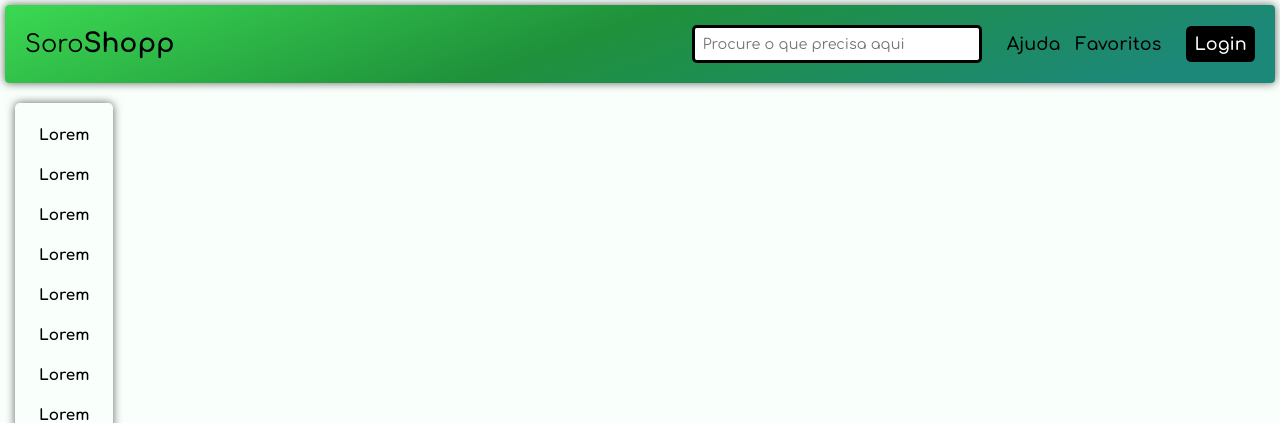
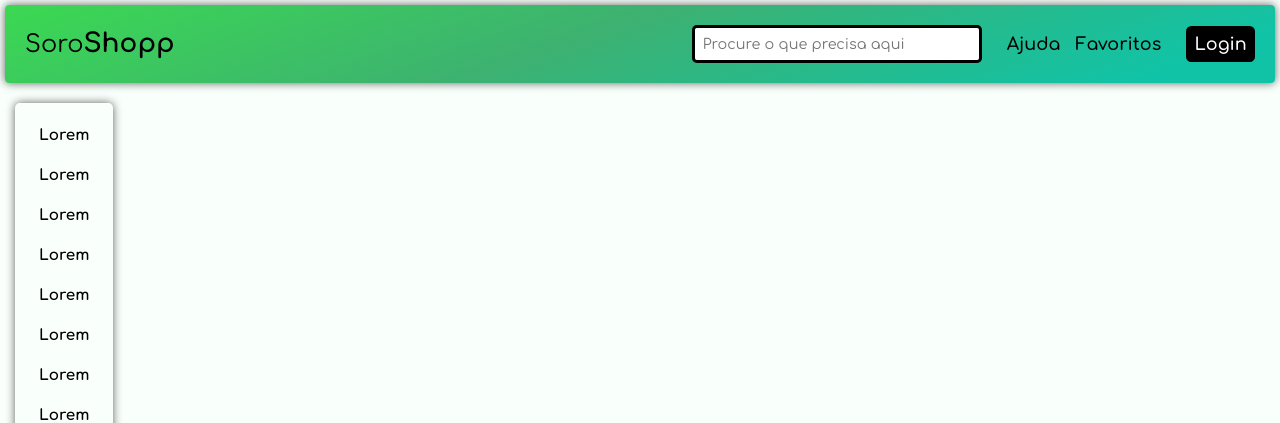
Before and after one commit to d4n1eu04/SoroShopp, a PHP site: page / in a window 1280 px wide. Shown: the top 423 px of the page. Run offline with PHP 8.4, Linux system fonts and the light colour scheme.

Commit message:
Add files via upload

```diff
--- a/0_0_1/css/header.css
+++ b/0_0_1/css/header.css
@@ -4,7 +4,7 @@ header{
     padding: 20px;
     margin: 5px;
     border-radius: .25em;
-    background-image: linear-gradient(160deg, #3BD952, #1f913b 45%, #1c8879 90%);
+    background-image: linear-gradient(160deg, #3BD952, #3db171 45%, #11c3a6 90%);
     justify-content: flex-end;
     align-items: center;
     box-shadow: 0px 0px 10px rgba(0, 0, 0, 0.61);
```
